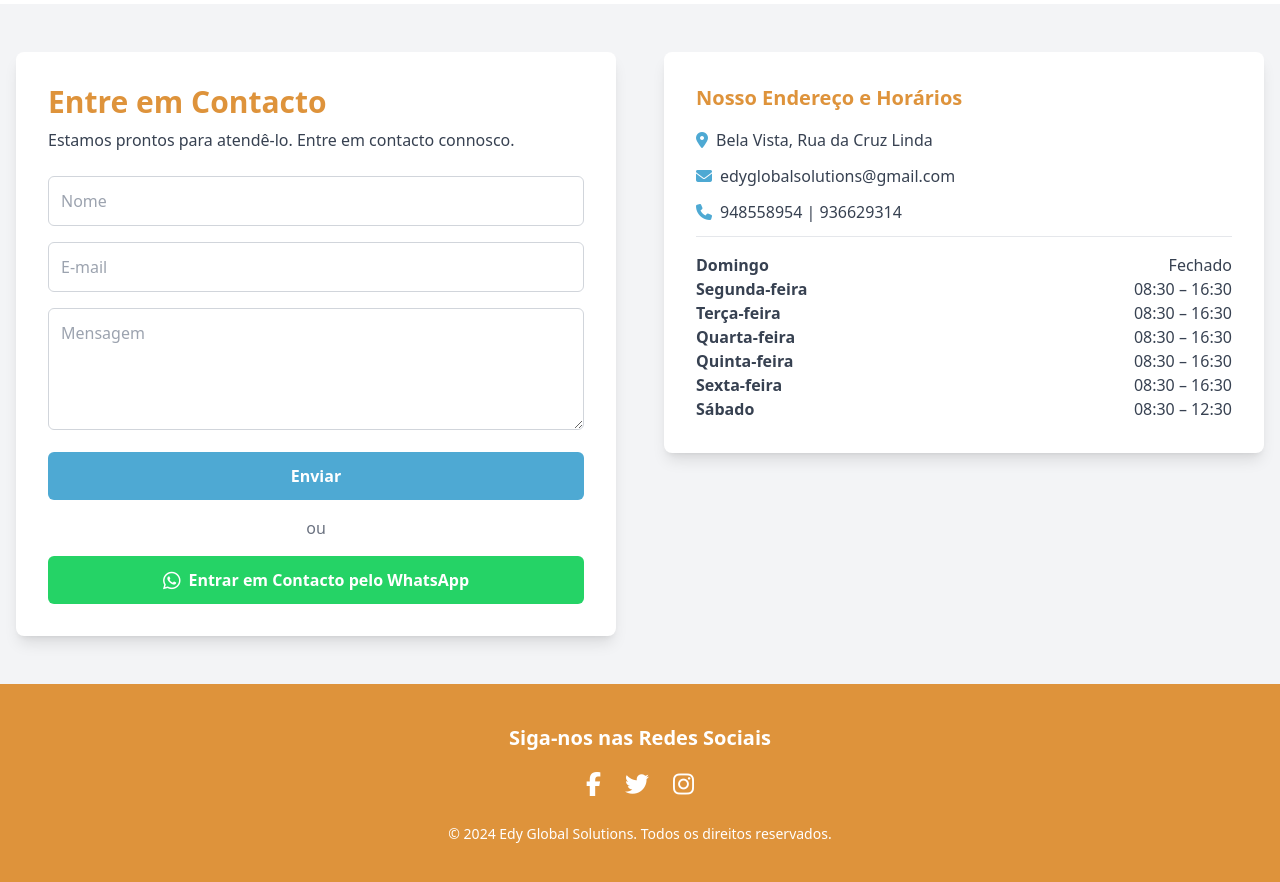
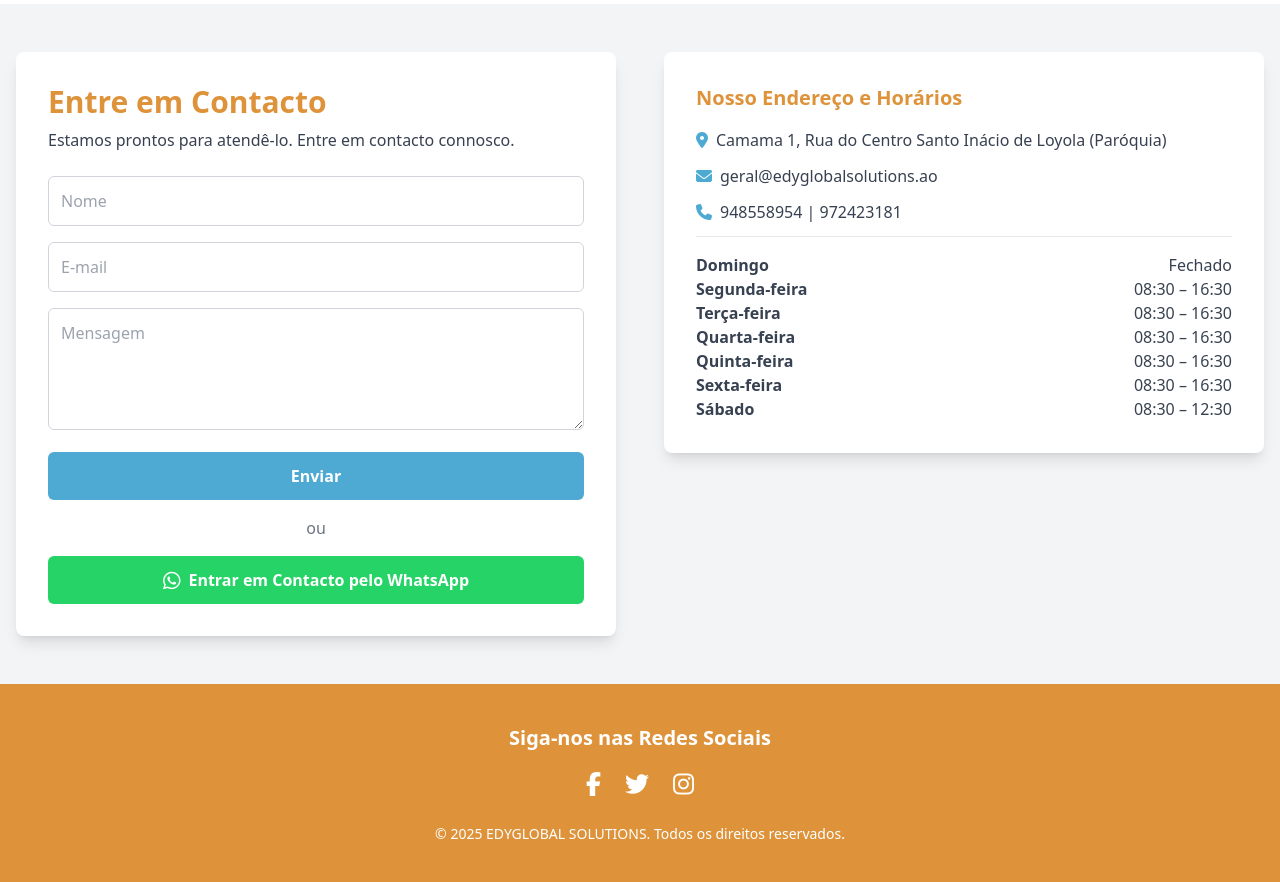
Before and after one commit to bigptlg/edyglobal, a plain HTML site: page alarme.html in a window 1280 px wide. Shown: the part 3020-3902 px from the top of the page. Drawn offline with nearby package versions, Linux system fonts and the light colour scheme.

Commit message:
Update alarme.html

```diff
--- a/alarme.html
+++ b/alarme.html
@@ -209,9 +209,9 @@
 
                 <div class="bg-custom-white p-6 md:p-8 rounded-lg shadow-lg text-gray-700 space-y-3">
                     <h3 class="text-xl font-semibold text-custom-orange mb-4">Nosso Endereço e Horários</h3>
-                    <p><i class="fas fa-map-marker-alt mr-2 text-custom-blue"></i>Bela Vista, Rua da Cruz Linda</p>
-                    <p><i class="fas fa-envelope mr-2 text-custom-blue"></i>edyglobalsolutions@gmail.com</p>
-                    <p><i class="fas fa-phone mr-2 text-custom-blue"></i>948558954 | 936629314</p>
+                    <p><i class="fas fa-map-marker-alt mr-2 text-custom-blue"></i>Camama 1, Rua do Centro Santo Inácio de Loyola (Paróquia)</p>
+                    <p><i class="fas fa-envelope mr-2 text-custom-blue"></i>geral@edyglobalsolutions.ao</p>
+                    <p><i class="fas fa-phone mr-2 text-custom-blue"></i>948558954 | 972423181</p>
 
                     <div class="mt-6 pt-4 border-t border-gray-200">
                         <p class="flex justify-between"><strong>Domingo</strong> <span>Fechado</span></p>
@@ -222,7 +222,7 @@
                         <p class="flex justify-between"><strong>Sexta-feira</strong> <span>08:30 – 16:30</span></p>
                         <p class="flex justify-between"><strong>Sábado</strong> <span>08:30 – 12:30</span></p>
                     </div>
-                </div>
+                </section>
             </div>
         </section>
     </main>
@@ -237,7 +237,7 @@
                     <li><a href="https://www.instagram.com/edyglobal_solutions_su_lda/" target="_blank" class="text-2xl hover:text-custom-blue transition-colors duration-300"><i class="fab fa-instagram"></i></a></li>
                 </ul>
             </div>
-            <p class="text-sm">© 2024 Edy Global Solutions. Todos os direitos reservados.</p>
+            <p class="text-sm">© 2025 EDYGLOBAL SOLUTIONS. Todos os direitos reservados.</p>
         </div>
     </footer>
 
```
